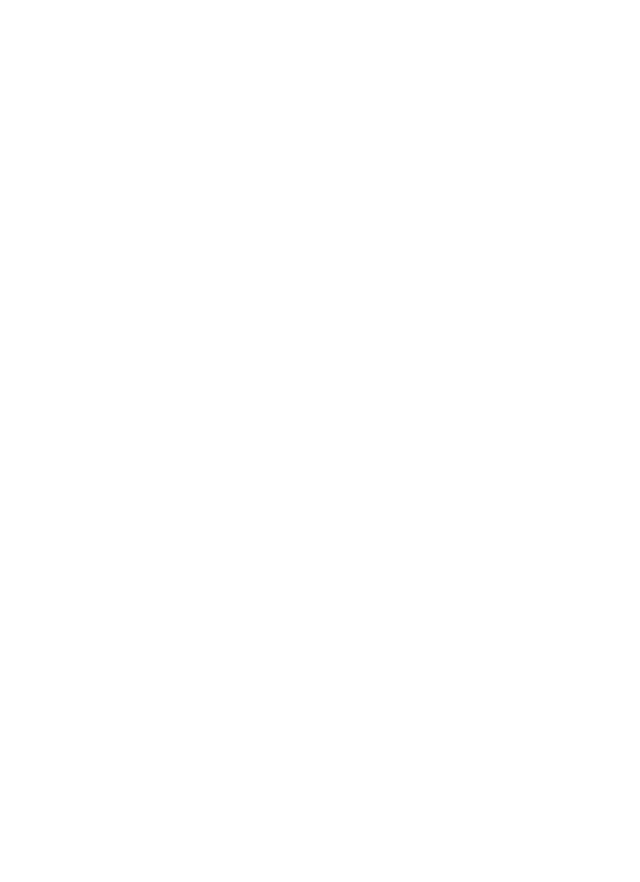
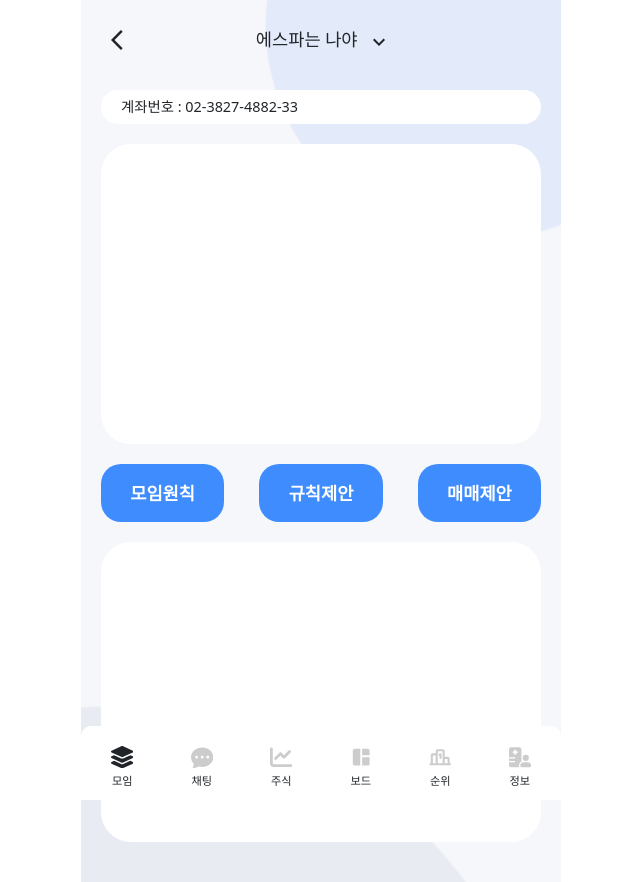
Before and after one commit to PDA-ARMAGYETDON/pda-armagyeton-frontend, a React (Vite) app in the folder amagyeton/: page /group/1 in a window 1280 px wide. Before the commit this address had no page. Shown: the whole page, without its empty margins (319-959 px from the left). Before the commit the page ends 800 px from the top, so only its background shows below. Built offline with nearby package versions, Linux system fonts and the light colour scheme; a web font is replaced by a local one.

Commit message:
feat: 모임 메인 페이지 및 pending 상태 모임 라우팅 설정

```diff
--- a/amagyeton/src/App.jsx
+++ b/amagyeton/src/App.jsx
@@ -11,11 +11,13 @@
 import InvitePage from "./pages/group/invite/Invite";
 import ParticipationPage from "./pages/participation/Participation";
 import GroupMainPage from "./pages/group/main/GroupMain";
+import PendingGroupPage from "./pages/group/pending/PendingGroup";
+import AccountPage from "./pages/group/account/Account";
 
 function App() {
   return (
-    <S.AppDiv>
-      <Provider store={store}>
+    <Provider store={store}>
+      <S.AppDiv>
         <Router>
           <Routes>
             <Route path="/" element={<IntroPage />} />
@@ -24,15 +26,17 @@
             <Route path="/signup" element={<SignupPage />} />
             <Route path="/participation" element={<ParticipationPage />} />
             <Route path="/group">
-              <Route path="main" element={<GroupMainPage />} />
+              <Route path=":id" element={<GroupMainPage />} />
+              <Route path=":id/pending" element={<PendingGroupPage />} />
               <Route path="create" element={<GroupCreatePage />} />
               <Route path="write" element={<GroupWritePage />} />
               <Route path="invite" element={<InvitePage />} />
+              <Route path="account" element={<AccountPage />} />
             </Route>
           </Routes>
         </Router>
-      </Provider>
-    </S.AppDiv>
+      </S.AppDiv>
+    </Provider>
   );
 }
 
```
